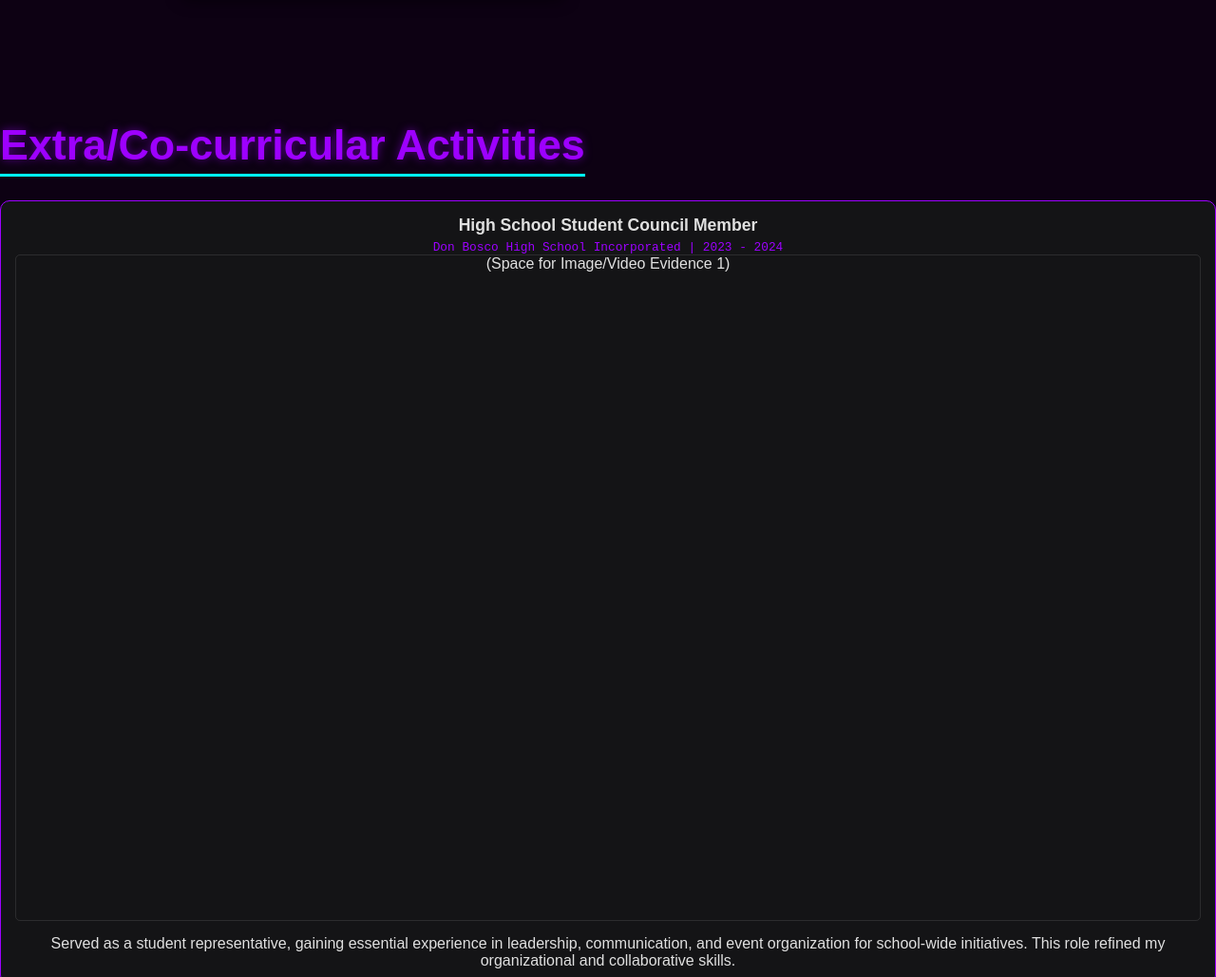
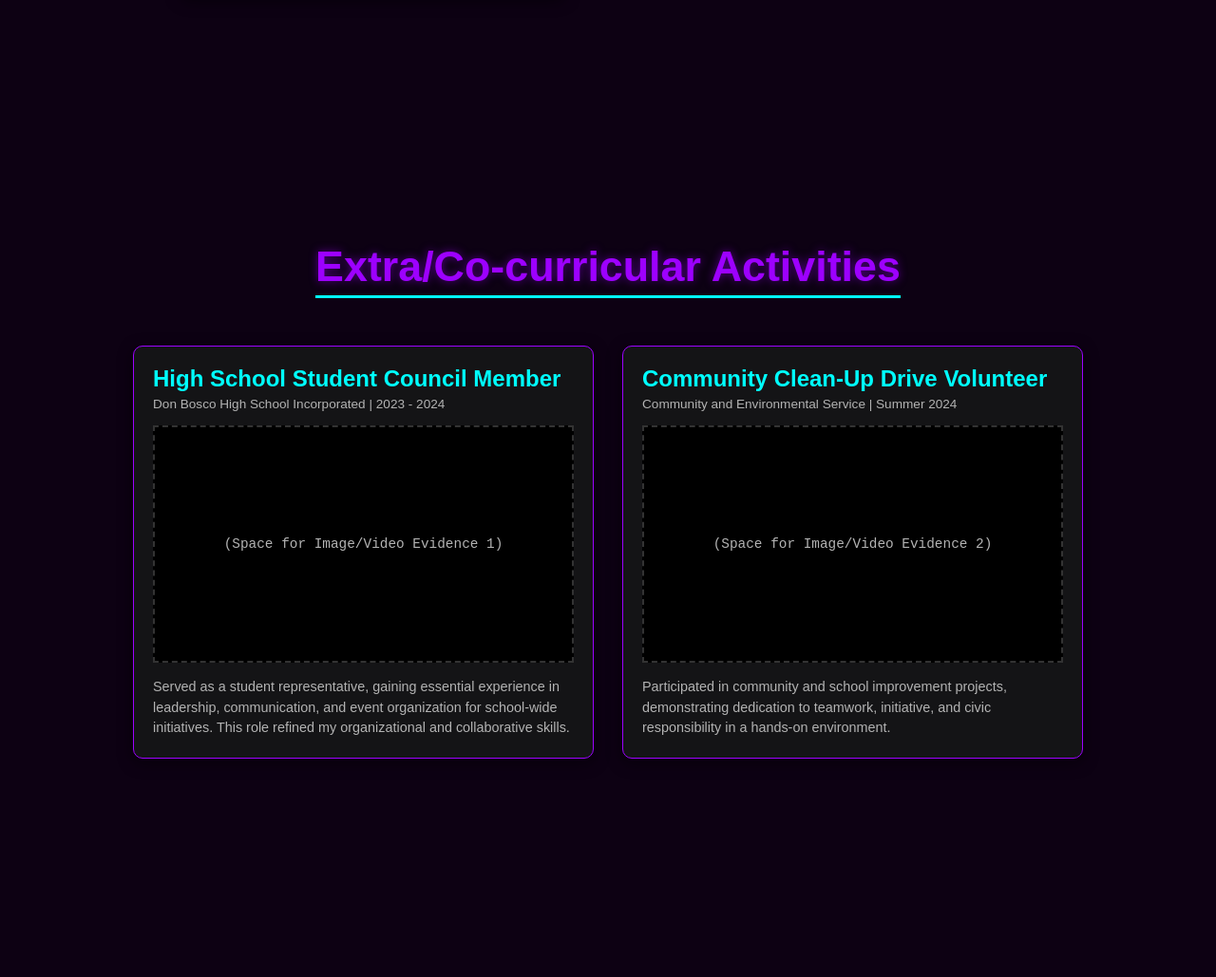
Before and after one commit to kcut9786-oss/karianneportfolio, a plain HTML site: page index.html in a window 1280 px wide. Shown: the part 1551-2580 px from the top of the page at 95% size. After the commit the page ends 2478 px from the top, so only its background shows below. Drawn offline with nearby package versions, Linux system fonts and the light colour scheme.

Commit message:
Update style.css

```diff
--- a/css/style.css
+++ b/css/style.css
@@ -391,21 +391,14 @@ nav ul li a:hover::after {
 /* ============================================== */
 /* GENERAL SECTION STYLES (Placeholder Sections) */
 /* ============================================== */
-.extracurricular, .projects, .contact, .about {
+/* Reset default styles for removed sections to be placeholders */
+.projects, .contact, .about {
     padding: 100px 10%;
     min-height: 80vh;
     display: flex;
     justify-content: center;
     align-items: flex-start;
     text-align: center;
-}
-
-.extracurricular .exp-container,
-.projects .section-container,
-.contact .section-container,
-.about .section-container {
-    max-width: 900px;
-    width: 100%;
 }
 
 .section-title {
@@ -440,7 +433,7 @@ nav ul li a:hover::after {
 .section-title {
     font-size: 2.8rem;
     color: var(--primary-purple);
-    margin-bottom: 25px;
+    margin-bottom: 20px;
     text-shadow: 0 0 10px rgba(157, 0, 255, 0.5);
     border-bottom: 3px solid var(--cyber-blue);
     display: inline-block;
@@ -449,7 +442,7 @@ nav ul li a:hover::after {
 
 .timeline {
     position: relative;
-    padding: 0;
+    padding: 0; /* Removed padding */
     margin-top: 15px;
 }
 
@@ -467,7 +460,7 @@ nav ul li a:hover::after {
 
 .timeline-item {
     position: relative;
-    margin-bottom: 20px; /* Reduced margin */
+    margin-bottom: 25px; /* Reduced margin */
 }
 
 /* Items on the left side of the line */
@@ -618,28 +611,28 @@ nav ul li a:hover::after {
 
 
 /* ============================================== */
-/* EXTRA/CO-CURRICULAR ACTIVITIES STYLES (NEW GRID) */
+/* EXTRA/CO-CURRICULAR ACTIVITIES STYLES (NEW DESIGN) */
 /* ============================================== */
-.extracurricular {
+.activities {
     /* AGGRESSIVE PADDING REDUCTION */
-    padding: 60px 10%;
-    min-height: 100vh;
+    padding: 40px 10%;
+    min-height: 100vh; /* Ensures full height */
     display: flex;
     justify-content: center;
-    align-items: center; /* Center vertically */
+    align-items: center;
     text-align: center;
 }
 
-.extracurricular .exp-container {
-    max-width: 1100px;
+.activities-container {
+    max-width: 1000px;
     width: 100%;
 }
 
-.activity-media-grid {
+.activities-grid {
     display: grid;
-    /* 3 columns wide */
-    grid-template-columns: repeat(auto-fit, minmax(280px, 1fr));
-    gap: 20px;
+    /* Two columns to fit content side-by-side */
+    grid-template-columns: repeat(auto-fit, minmax(400px, 1fr));
+    gap: 30px;
     margin-top: 30px;
 }
 
@@ -647,59 +640,78 @@ nav ul li a:hover::after {
     background: #141416;
     border: 1px solid var(--primary-purple);
     border-radius: 10px;
-    padding: 15px;
+    box-shadow: 0 4px 15px rgba(0, 0, 0, 0.5);
+    padding: 20px;
     transition: transform 0.3s ease, box-shadow 0.3s ease;
-    text-align: center;
+    display: flex;
+    flex-direction: column;
+    align-items: flex-start;
+    text-align: left;
+    height: 100%; /* Ensures cards stretch vertically */
 }
 
 .activity-card:hover {
-    transform: scale(1.03);
-    box-shadow: 0 0 25px var(--cyber-blue);
+    transform: translateY(-5px);
+    box-shadow: 0 10px 30px rgba(157, 0, 255, 0.4);
+    border: 1px solid var(--cyber-blue);
+}
+
+.activity-title {
+    font-size: 1.5rem;
+    color: var(--cyber-blue);
+    margin-bottom: 5px;
+}
+
+.activity-meta {
+    font-size: 0.85rem;
+    color: var(--secondary-text);
+    margin-bottom: 15px;
 }
 
 .media-placeholder {
     width: 100%;
-    /* 16:9 Aspect Ratio */
-    aspect-ratio: 16/9;
-    overflow: hidden;
-    margin-bottom: 15px;
-    border-radius: 5px;
-    border: 1px solid rgba(255, 255, 255, 0.1);
-}
-
-.activity-media {
-    width: 100%;
-    height: 100%;
-    object-fit: cover;
-    display: block;
-}
-
-.video-placeholder {
-    background-color: #2b004a; /* Dark purple for video look */
+    /* Fixed height for media placeholders */
+    height: 250px;
+    background: #000;
+    border: 2px dashed rgba(255, 255, 255, 0.2);
     display: flex;
     justify-content: center;
     align-items: center;
-    color: var(--primary-purple);
+    margin-bottom: 15px;
+    color: var(--secondary-text);
     font-family: var(--code-font);
     font-size: 0.9rem;
+    overflow: hidden;
 }
 
-.activity-title {
-    font-size: 1.1rem;
-    color: var(--text-light);
-    margin-bottom: 5px;
+.activity-description {
+    font-size: 0.9rem;
+    color: var(--secondary-text);
+    line-height: 1.5;
 }
 
-.activity-meta {
-    display: block;
-    font-size: 0.8rem;
-    color: var(--primary-purple);
-    font-family: var(--code-font);
-}
 
 /* --- Responsive Design --- */
 @media (max-width: 1100px) {
-    /* ... (existing media query overrides) ... */
+    .hero h1 {
+        font-size: 3.5rem;
+    }
+    .image-wrapper {
+        width: 320px;
+        height: 400px;
+    }
+    .image-frame {
+        height: 100%;
+    }
+    .hero .content {
+        margin-right: 30px;
+    }
+    /* Skills Grid Tweak (Removed since skills section is gone) */
+
+    /* Activities Grid Collapse */
+    .activities-grid {
+        grid-template-columns: 1fr;
+    }
 }
 
 @media (max-width: 900px) {
@@ -718,7 +730,6 @@ nav ul li a:hover::after {
         left: 60px;
         padding-left: 20px;
         padding-right: 20px;
-        /* Reset text alignment for mobile */
         text-align: left;
     }
     .timeline-item:nth-child(odd) .timeline-dot,
@@ -738,13 +749,12 @@ nav ul li a:hover::after {
 
     /* Logo adjustment on small screens */
     .timeline-institution {
-        /* Reset flex container properties on small screens */
         display: block !important;
         text-align: left !important;
         margin-bottom: 5px;
     }
 
-    /* Skills Grid Tweak (No longer needed, but keeping for reference) */
+    /* Skills Grid Tweak (Removed since skills section is gone) */
 }
 
 @media (max-width: 600px) {
```
